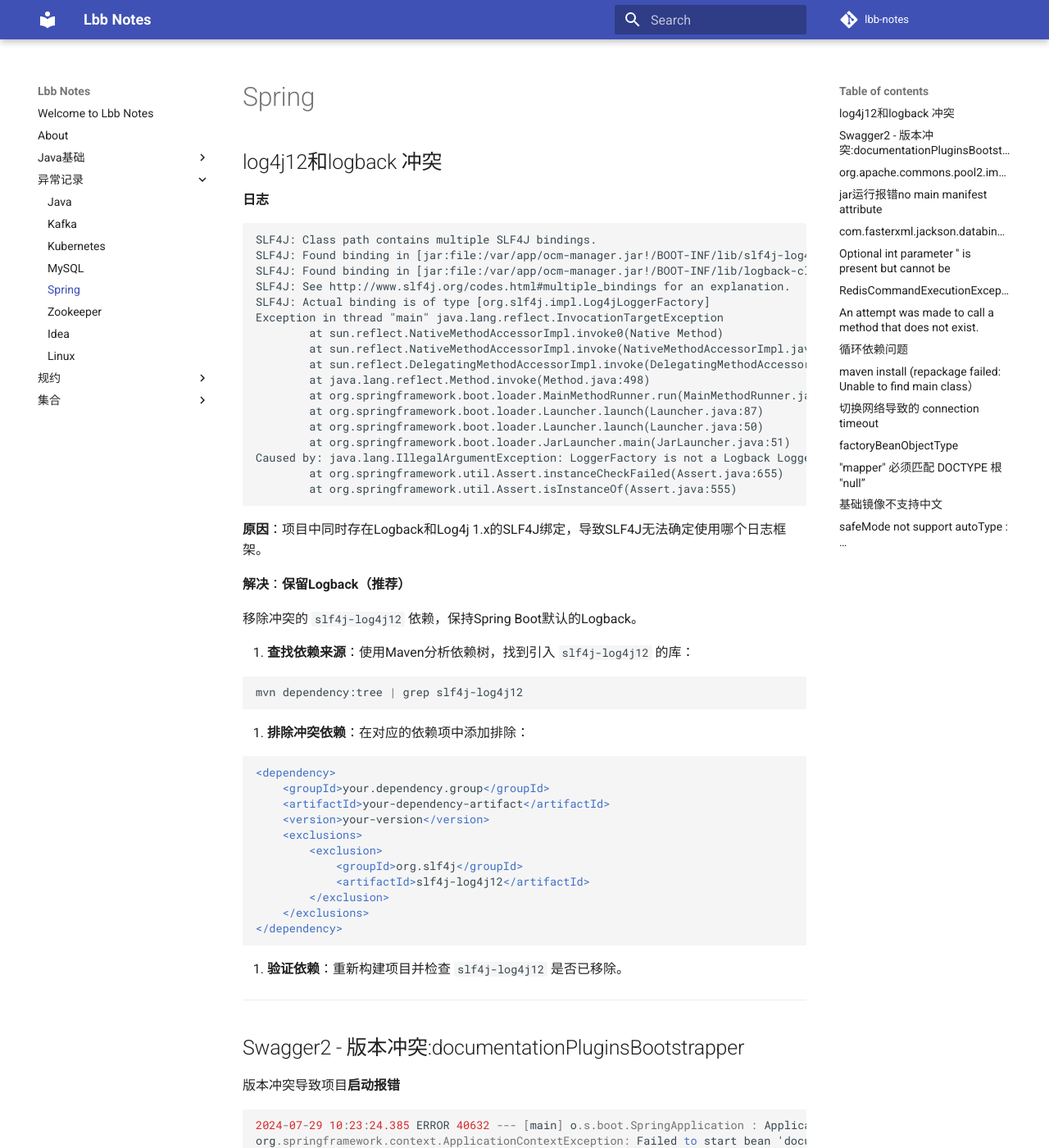
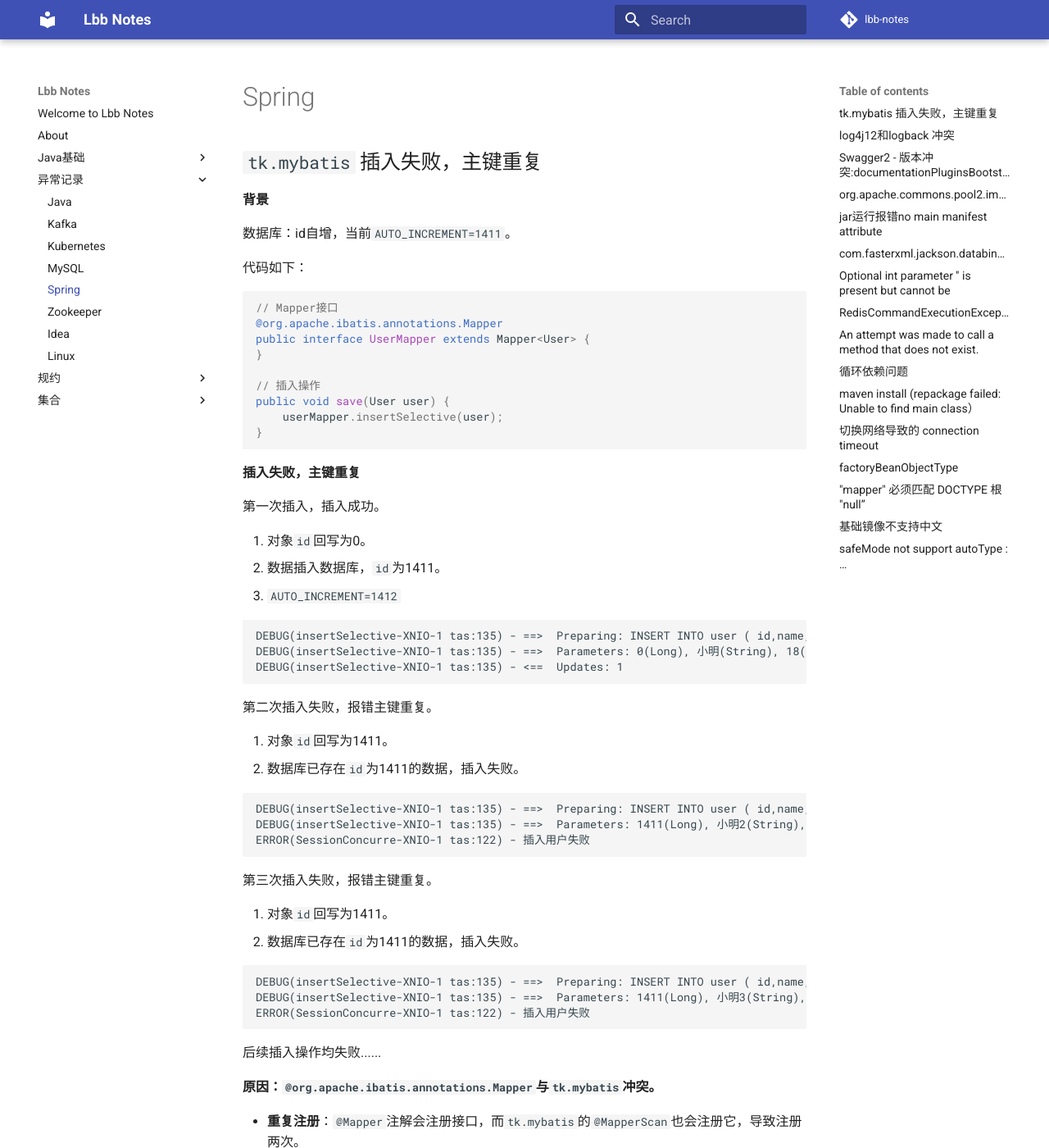
Before and after one commit to ban-l/lbb-notes, an MkDocs documentation site: the page built from docs/异常记录/Spring.md, in a window 1280 px wide and 1400 px high. Shown: the whole window at 82% size. Built offline with MkDocs 1.6.1 and Material for MkDocs 9.7.7, drawn with Linux system fonts in a browser that asks for light colours; comment, search, counter and statistics services are not loaded; some of the changed text lies outside the part shown.

Commit message:
异常记录

````diff
--- a/docs/异常记录/Spring.md
+++ b/docs/异常记录/Spring.md
@@ -1,3 +1,79 @@
+
+
+## `tk.mybatis` 插入失败，主键重复
+
+**背景**
+
+数据库：id自增，当前`AUTO_INCREMENT=1411`。
+
+代码如下：
+
+```java
+// Mapper接口
+@org.apache.ibatis.annotations.Mapper
+public interface UserMapper extends Mapper<User> {
+}
+
+// 插入操作
+public void save(User user) {
+    userMapper.insertSelective(user);
+}
+```
+
+**插入失败，主键重复**
+
+第一次插入，插入成功。
+
+1. 对象`id`回写为0。
+2. 数据插入数据库，`id`为1411。
+3. `AUTO_INCREMENT=1412`
+
+```
+DEBUG(insertSelective-XNIO-1 tas:135) - ==>  Preparing: INSERT INTO user ( id,name,age ) VALUES( ?,?,? )
+DEBUG(insertSelective-XNIO-1 tas:135) - ==>  Parameters: 0(Long), 小明(String), 18(Integer)
+DEBUG(insertSelective-XNIO-1 tas:135) - <==  Updates: 1
+```
+
+第二次插入失败，报错主键重复。
+
+1. 对象`id`回写为1411。
+2. 数据库已存在`id`为1411的数据，插入失败。
+
+```
+DEBUG(insertSelective-XNIO-1 tas:135) - ==>  Preparing: INSERT INTO user ( id,name,age ) VALUES( ?,?,? )
+DEBUG(insertSelective-XNIO-1 tas:135) - ==>  Parameters: 1411(Long), 小明2(String), 19(Integer)
+ERROR(SessionConcurre-XNIO-1 tas:122) - 插入用户失败
+```
+
+第三次插入失败，报错主键重复。
+
+1. 对象`id`回写为1411。
+2. 数据库已存在`id`为1411的数据，插入失败。
+
+```
+DEBUG(insertSelective-XNIO-1 tas:135) - ==>  Preparing: INSERT INTO user ( id,name,age ) VALUES( ?,?,? )
+DEBUG(insertSelective-XNIO-1 tas:135) - ==>  Parameters: 1411(Long), 小明3(String), 20(Integer)
+ERROR(SessionConcurre-XNIO-1 tas:122) - 插入用户失败
+```
+
+后续插入操作均失败......
+
+**原因：`@org.apache.ibatis.annotations.Mapper`与`tk.mybatis`冲突。**
+
+- **重复注册**：`@Mapper`注解会注册接口，而`tk.mybatis`的`@MapperScan`也会注册它，导致注册两次。
+- **功能覆盖**：MyBatis 官方的注册逻辑可能无法正确识别`tk.mybatis`的扩展功能（如主键回写），导致部分配置失效。
+
+**解决方案一**
+
+1. `Mapper`接口移除`@org.apache.ibatis.annotations.Mapper`注解。
+2. 启动类/配置类加上`tk.mybatis` 的 `@MapperScan`。
+
+**解决方案二**
+
+主键字段加上`@Column(insertable = false)`，忽略id。
+
+------
+
 ## log4j12和logback 冲突
 
 **日志**
````
